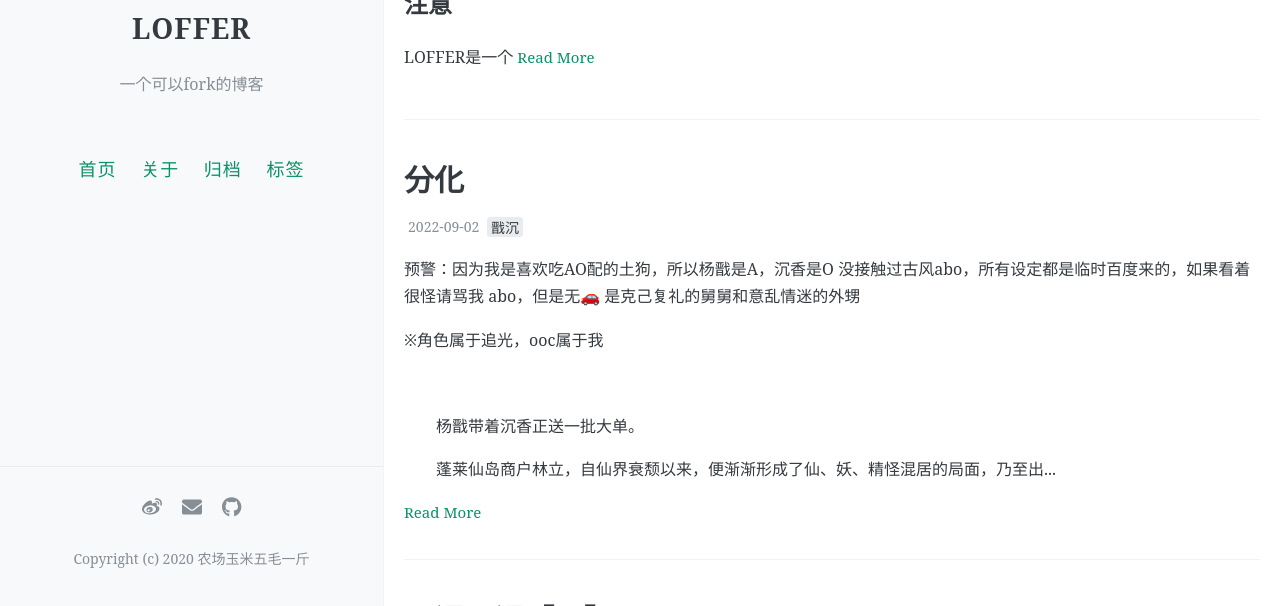
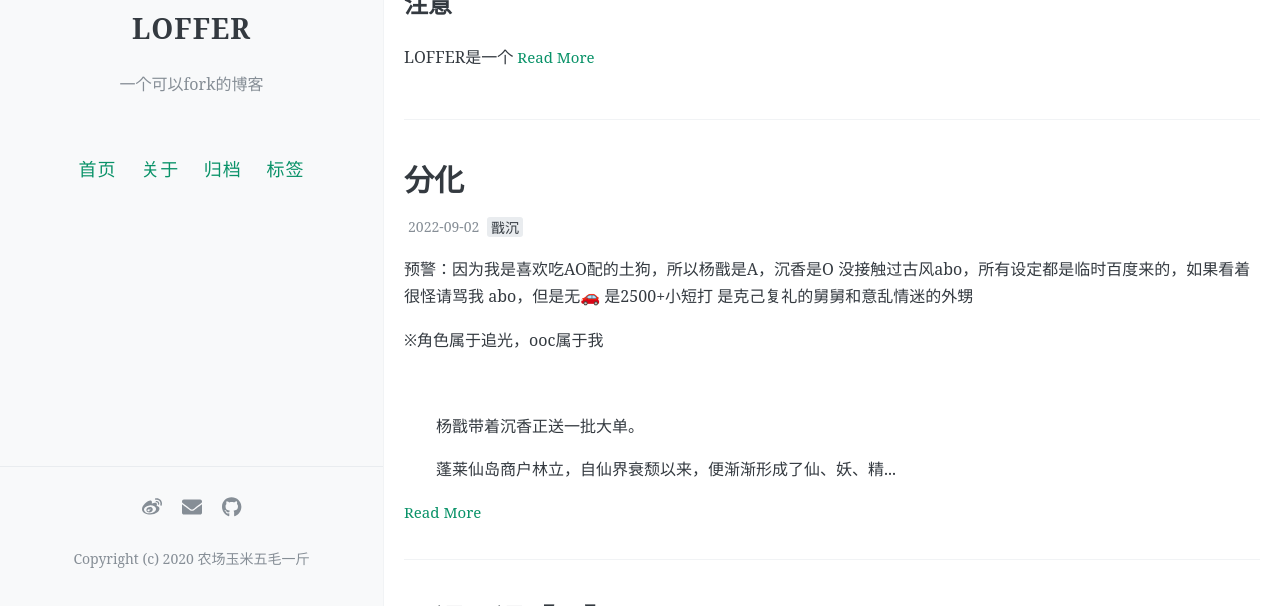
Before and after one commit to cjnoisanf/cjnoisanf, a Jekyll site: the page built from index.html, in a window 1280 px wide and 900 px high, cut to the strip 294-900 px from the top of the window. Built offline with Jekyll 4.4.1, drawn with Linux system fonts in a browser that asks for light colours; the list of posts is cut into pages by our own code; comment, search, counter and statistics services are not loaded.

Commit message:
Update 2022-09-02-分化.md

```diff
--- a/_posts/2022-09-02-分化.md
+++ b/_posts/2022-09-02-分化.md
@@ -11,6 +11,7 @@ comments: true
 预警：因为我是喜欢吃AO配的土狗，所以杨戬是A，沉香是O
 没接触过古风abo，所有设定都是临时百度来的，如果看着很怪请骂我
 abo，但是无🚗
+是2500+小短打
 是克己复礼的舅舅和意乱情迷的外甥
 
 ※角色属于追光，ooc属于我
```
